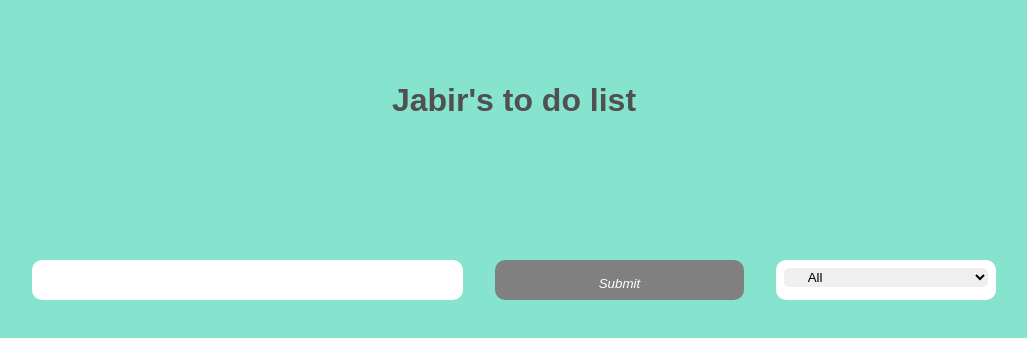
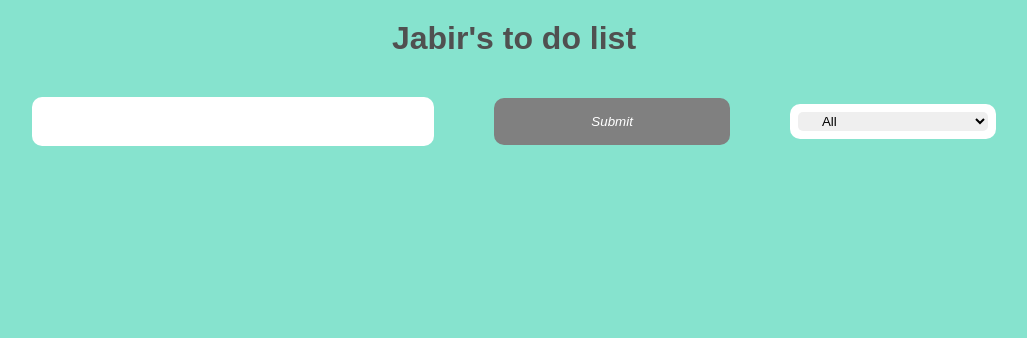
Before and after one commit to FutureWiz2002/todo-list, a React (Create React App) app: page / in a window 1280 px wide. Shown: the top 338 px of the page, without its empty margins (126-1153 px from the left). Built offline with nearby package versions, Linux system fonts and the light colour scheme.

Commit message:
Update App.css

```diff
--- a/src/App.css
+++ b/src/App.css
@@ -12,7 +12,6 @@ body {
 
 }
 header, form {
-  min-height: 20vh;
   display: flex;
   justify-content: space-around;
   align-items: center;
@@ -26,10 +25,9 @@ header {
 
 form input, form button, .select {
   padding: 0.5rem;
-  height:40px;
   border:none;
   background: white;
-  margin: 20px 30px;;
+  margin: 20px 30px;
   width: 50%;
   border-radius: 10px;
 
@@ -37,6 +35,8 @@ form input, form button, .select {
 
 form input {
   width: 100%;
+  height: 49px;
+  min-width: 100px;
 }
 
 form input:focus {
@@ -51,7 +51,6 @@ form button {
   color: white;
   padding: 16px 32px;
   text-decoration: none;
-  margin: 4px 2px;
   cursor: pointer;
 }
 
```
